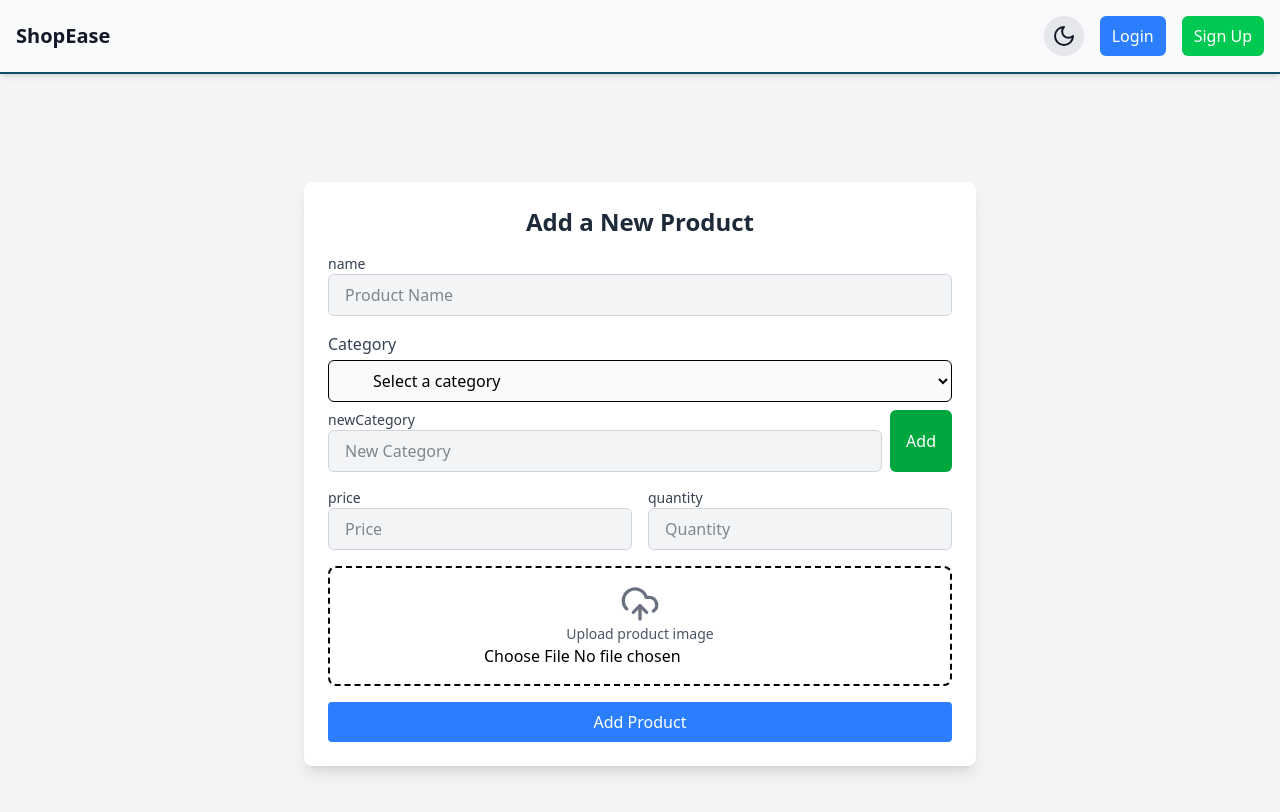
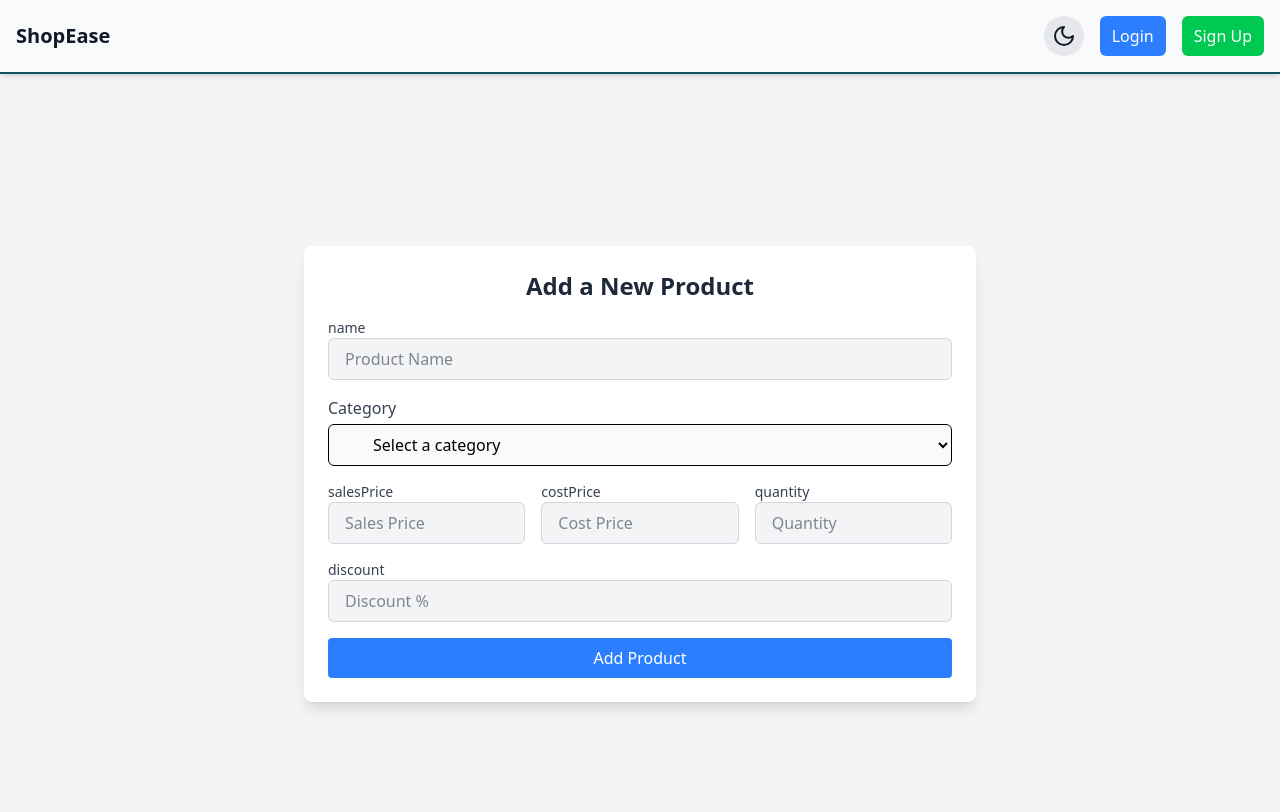
Before and after one commit to Mahendra2611/Shopsy-Frontend, a React (Vite) app: page /addProducts in a window 1280 px wide. Shown: the top 812 px of the page. Built offline with nearby package versions, Linux system fonts and the light colour scheme.

Commit message:
analytics.jsx

```diff
--- a/package.json
+++ b/package.json
@@ -19,6 +19,7 @@
     "react-icons": "^5.5.0",
     "react-redux": "^9.2.0",
     "react-router-dom": "^7.2.0",
+    "recharts": "^2.15.1",
     "redux-persist": "^6.0.0",
     "redux-persist-transform-encrypt": "^3.0.0",
     "tailwindcss": "^4.0.7"
--- a/src/Routing.jsx
+++ b/src/Routing.jsx
@@ -9,6 +9,7 @@ import Signup from './components/auth/Signup'
 import RegisterShop from './pages/RegisterShop'
 import Dashboard from './pages/Dashboard'
 import AddProducts from './pages/AddProducts'
+import Analytics from './pages/Analytics'
 const Routing = () => {
 
     const BrowserRouter  = createBrowserRouter([
@@ -41,6 +42,11 @@ const Routing = () => {
                     path:"/addProducts",
                     element:<AddProducts/>,
                     errorElement:<Error/>
+                },
+                {
+                    path:"/analytics",
+                    element:<Analytics/>,
+                    errorElement:<Error/>
                 }
             ]
         },
--- a/src/hooks/useAPI.jsx
+++ b/src/hooks/useAPI.jsx
@@ -18,9 +18,7 @@ const useAPI = () => {
                 headers,
                 withCredentials: true
             });
-            if (response?.status >= 400) {
-                console.error("Error Response:", response);
-            }
+
 console.log(response)
            if(response && (response.status === 201||response.status === 200)) return response.data
            else return null; // Return the response data
--- a/src/pages/AddProducts.jsx
+++ b/src/pages/AddProducts.jsx
@@ -1,42 +1,52 @@
-import React, { useState } from "react";
-import { UploadCloud } from "lucide-react";
+import React, { useState, useRef } from "react";
+import { UploadCloud, Mic, MicOff } from "lucide-react";
+import { AiOutlineTag, AiOutlineDollar, AiOutlineNumber, AiOutlineInbox, AiOutlinePercentage, AiOutlineShop } from "react-icons/ai";
+import { MdOutlinePriceChange, MdOutlineCategory } from "react-icons/md";
 import { useNavigate } from "react-router-dom";
-import { AiOutlineTag, AiOutlineDollar, AiOutlineNumber, AiOutlineInbox } from "react-icons/ai";
 import useAPI from "../hooks/useAPI";
 import toast from "react-hot-toast";
 import Input from "../components/common/Input";
-import { useSelector,useDispatch } from "react-redux";
+import { useSelector, useDispatch } from "react-redux";
 import { addShopDetails } from "../redux/ShopSlice";
 
 const AddProducts = () => {
   const [formData, setFormData] = useState({
     name: "",
     category: "",
-    price: "",
+    salesPrice: "",
+    costPrice: "",
     quantity: "",
     image: null,
+    discount: "",
     newCategory: "",
   });
-  const {shopDetails} = useSelector((state)=>state.shop)
-  const [categories, setCategories] = useState(shopDetails.itemsCategories||[]);
-  const { callApi ,loading,error} = useAPI();
+
+  const { shopDetails } = useSelector((state) => state.shop);
+  const [categories, setCategories] = useState(shopDetails.itemsCategories || []);
+  const { callApi, loading } = useAPI();
   const navigate = useNavigate();
-  const {shop} = useSelector((state)=>state.shop)
+  const { shop } = useSelector((state) => state.shop);
   const dispatch = useDispatch();
-  //console.log(shop)
+  const [listening, setListening] = useState(false);
+  const [currentField, setCurrentField] = useState(null);
+  const recognitionRef = useRef(null);
+
+  // Handle input change
   const handleChange = (e) => {
-    //console.log(e.target)
     setFormData({ ...formData, [e.target.name]: e.target.value });
   };
-  //console.log(formData)
+
+  // Handle file change
   const handleFileChange = (e) => {
     setFormData({ ...formData, image: e.target.files[0] });
   };
 
+  // Handle category selection
   const handleCategoryChange = (e) => {
     setFormData({ ...formData, category: e.target.value });
   };
 
+  // Handle adding a new category
   const handleAddCategory = () => {
     if (formData.newCategory.trim() && !categories.includes(formData.newCategory.trim())) {
       setCategories([...categories, formData.newCategory.trim()]);
@@ -44,6 +54,7 @@ const AddProducts = () => {
     }
   };
 
+  // Handle form submission
   const handleSubmit = async (e) => {
     e.preventDefault();
 
@@ -61,28 +72,59 @@ const AddProducts = () => {
         data: formDataToSend,
       });
 
-      console.log("Product added:", response);
       if (response) {
         dispatch(addShopDetails(response.shopDetails));
         navigate("/dashboard");
       } else {
-        toast.error("Error while adding product")
-        console.log("Error while adding product");
+        toast.error("Error while adding product");
       }
     } catch (err) {
-        toast.error("Error while adding product")
-      console.error("Error adding product:", err);
+      toast.error("Error while adding product");
     }
+  };
+
+  // Start voice recognition
+  const startListening = (field) => {
+    if (!("webkitSpeechRecognition" in window)) {
+      toast.error("Speech recognition not supported in this browser");
+      return;
+    }
+
+    setCurrentField(field);
+    setListening(true);
+
+    recognitionRef.current = new window.webkitSpeechRecognition();
+    recognitionRef.current.lang = "en-US";
+    recognitionRef.current.continuous = false;
+    recognitionRef.current.interimResults = false;
+
+    recognitionRef.current.onresult = (event) => {
+      const transcript = event.results[0][0].transcript;
+      setFormData((prev) => ({ ...prev, [field]: prev[field] + " " + transcript }));
+    };
+
+    recognitionRef.current.onend = () => {
+      setListening(false);
+    };
+
+    recognitionRef.current.start();
   };
 
   return (
     <div className="min-h-screen flex items-center justify-center bg-gray-100 dark:bg-gray-900 p-4">
+      {/* Mic Status Indicator */}
+      {listening && (
+        <div className="fixed top-16 right-5 bg-red-500 text-white p-2 rounded-full shadow-lg flex items-center">
+          <Mic className="w-6 h-6" />
+        </div>
+      )}
+
       <div className="w-full max-w-2xl bg-white dark:bg-gray-800 shadow-lg rounded-lg p-6">
         <h2 className="text-center text-2xl font-bold text-gray-800 dark:text-white mb-4">Add a New Product</h2>
         <form onSubmit={handleSubmit} className="space-y-4">
           {/* Product Name */}
           <div className="relative">
-            {/* <AiOutlineTag className="absolute left-3 top-3 text-gray-500 dark:text-gray-300" /> */}
+
             <Input
               type="text"
               name="name"
@@ -90,6 +132,7 @@ const AddProducts = () => {
               value={formData.name}
               onChange={handleChange}
               className="pl-10"
+              onFocus={() => startListening("name")}
             />
           </div>
 
@@ -97,7 +140,7 @@ const AddProducts = () => {
           <div>
             <label className="block text-gray-700 dark:text-gray-300 mb-1">Category</label>
             <div className="relative">
-              {/* <AiOutlineInbox className="absolute left-3 top-3 text-gray-500 dark:text-gray-300" /> */}
+
               <select
                 name="category"
                 value={formData.category}
@@ -113,45 +156,36 @@ const AddProducts = () => {
                 ))}
               </select>
             </div>
-
-            {/* Add New Category */}
-            <div className="flex gap-2 mt-2">
-              <div className="relative flex-grow">
-                {/* <AiOutlineInbox className="absolute left-3 top-3 text-gray-500 dark:text-gray-300" /> */}
-                <Input
-                  type="text"
-                  name="newCategory"
-                  placeholder="New Category"
-                  value={formData.newCategory}
-                  onChange={handleChange}
-                  className="pl-10"
-                />
-              </div>
-              <button
-                type="button"
-                onClick={handleAddCategory}
-                className="px-4 py-1 bg-green-600 hover:bg-green-700 text-white rounded-md"
-              >
-                Add
-              </button>
-            </div>
           </div>
 
-          {/* Price & Quantity */}
-          <div className="grid grid-cols-2 gap-4">
+          {/* Price, Cost Price & Quantity */}
+          <div className="grid grid-cols-3 gap-4">
             <div className="relative">
-              {/* <AiOutlineDollar className="absolute left-3 top-3 text-gray-500 dark:text-gray-300" /> */}
+
               <Input
                 type="number"
-                name="price"
-                placeholder="Price"
-                value={formData.price}
+                name="salesPrice"
+                placeholder="Sales Price"
+                value={formData.salesPrice}
                 onChange={handleChange}
                 className="pl-10"
+                onFocus={() => startListening("salesPrice")}
               />
             </div>
             <div className="relative">
-              {/* //<AiOutlineNumber className="absolute left-3 top-3 text-gray-500 dark:text-gray-300" /> */}
+
+              <Input
+                type="number"
+                name="costPrice"
+                placeholder="Cost Price"
+                value={formData.costPrice}
+                onChange={handleChange}
+                className="pl-10"
+                onFocus={() => startListening("costPrice")}
+              />
+            </div>
+            <div className="relative">
+
               <Input
                 type="number"
                 name="quantity"
@@ -159,28 +193,28 @@ const AddProducts = () => {
                 value={formData.quantity}
                 onChange={handleChange}
                 className="pl-10"
+                onFocus={() => startListening("quantity")}
               />
             </div>
           </div>
 
-          {/* Image Upload */}
-          <label className="flex flex-col items-center border-2 border-dashed rounded-lg p-4 w-full max-w-xs mx-auto sm:max-w-none hover:bg-gray-100 dark:hover:bg-gray-700 cursor-pointer">
-            <UploadCloud className="w-10 h-10 text-gray-500 dark:text-gray-400" />
-            <p className="text-sm text-gray-600 dark:text-gray-300">Upload product image</p>
-            <input type="file" name="image" onChange={handleFileChange} className="text-black dark:text-white" />
-          </label>
+          {/* Discount */}
+          <div className="relative">
+
+            <Input
+              type="number"
+              name="discount"
+              placeholder="Discount %"
+              value={formData.discount}
+              onChange={handleChange}
+              className="pl-10"
+              onFocus={() => startListening("discount")}
+            />
+          </div>
 
           {/* Submit Button */}
-          <button
-            type="submit"
-            className="w-full bg-blue-500 text-white py-2 rounded hover:bg-blue-600 flex justify-center items-center"
-            disabled={loading}
-          >
-            {loading ? (
-              <svg className="animate-spin h-5 w-5 mr-2 border-4 border-white border-t-transparent rounded-full" />
-            ) : (
-              "Add Product"
-            )}
+          <button type="submit" className="w-full bg-blue-500 text-white py-2 rounded hover:bg-blue-600 flex justify-center items-center">
+            {loading ? "Adding..." : "Add Product"}
           </button>
         </form>
       </div>
--- a/src/pages/Dashboard.jsx
+++ b/src/pages/Dashboard.jsx
@@ -1,10 +1,12 @@
 import { Package, ShoppingCart, Hourglass, DollarSign } from "lucide-react";
 import { useNavigate } from "react-router-dom";
 import { useSelector } from "react-redux";
+import { useEffect } from "react";
 const Dashboard = () => {
   const navigate = useNavigate();
   const {shopDetails} = useSelector((state)=>state.shop)
   console.log(shopDetails)
+
   return (
     <div className="min-h-screen px-1 sml:p-6 bg-background-light dark:bg-background-dark">
     <div className="max-w-5xl mx-auto bg-card-light dark:bg-card-dark shadow-2xl rounded-2xl p-8">
```
Also changed, not shown: src/main.jsx (+14 -12 lines), src/pages/Analytics.jsx (added, +70 -0 lines), 1 other file (tests, documents, lock files or other folders).
